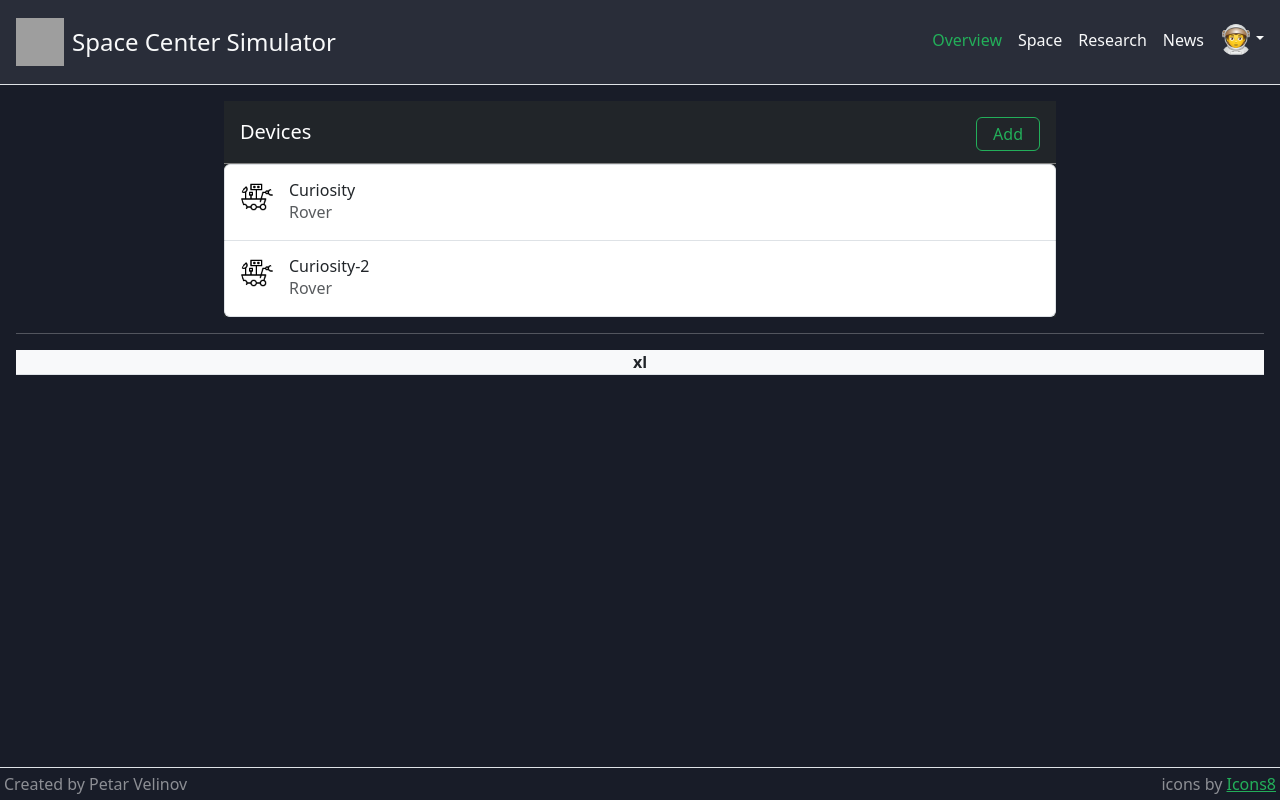
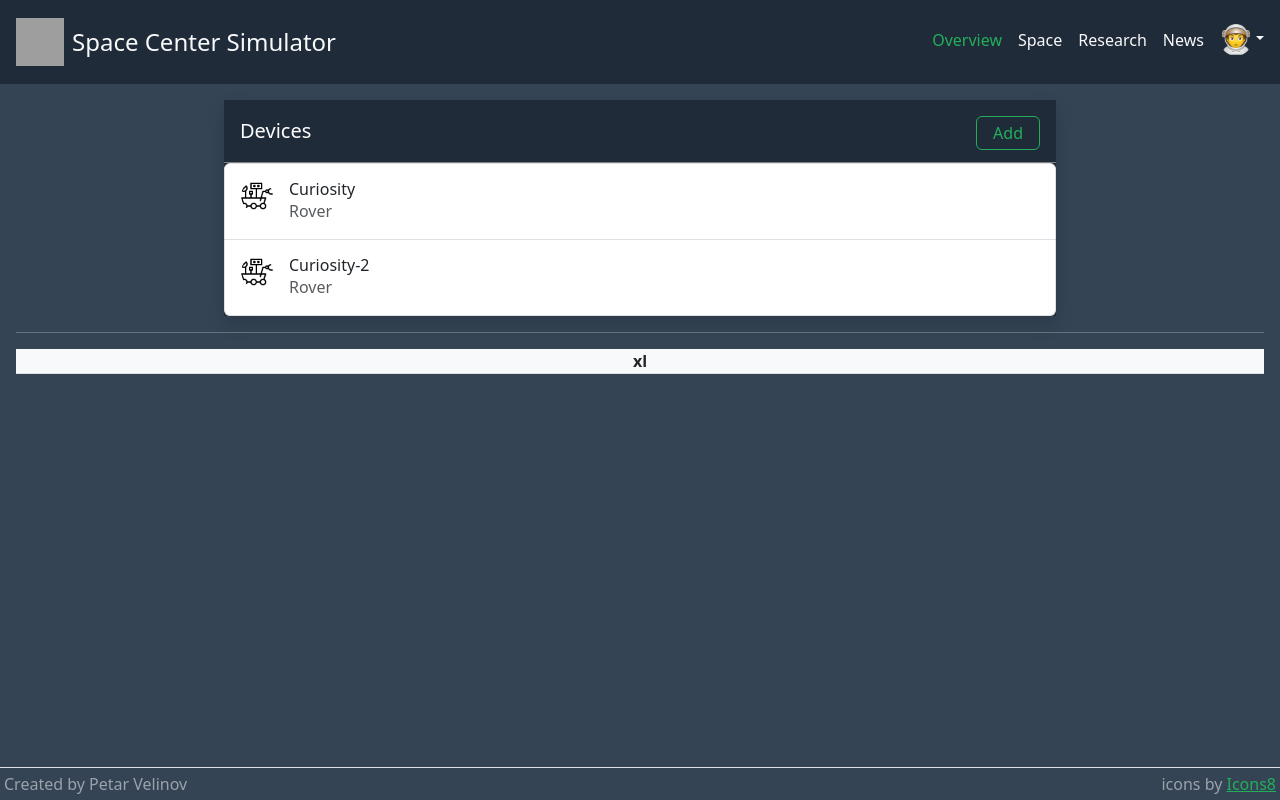
Before and after one commit to RobinJS/SpaceCenter, an Angular app in the folder SpaceCenterPortal/: page /devices in a window 1280 px wide. Built offline with nearby package versions, Linux system fonts and the light colour scheme; grey boxes are pictures that could not be loaded.

Commit message:
added models

```diff
--- a/SpaceCenterPortal/src/app/device-manager/device-manager.component.html
+++ b/SpaceCenterPortal/src/app/device-manager/device-manager.component.html
@@ -1,8 +1,8 @@
 <!-- <div class="d-flex top-0"> -->
-    <section class="bg-dark text-white col-md-8 mx-auto">
+    <section class="text-white col-md-8 mx-auto shadow">
         <div class="section-header p-3">
-            <span class="col fs-5 me-auto">Devices</span>
-            <button class="btn btn-outline-primary px-3 py-1 w-auto col-1 float-end" type="button">Add</button>
+            <span class="fs-5">Devices</span>
+            <button class="btn btn-outline-primary px-3 py-1 w-auto float-end" type="button">Add</button>
         </div>
         <div class="h-auto">
             <ul class="list-group">
--- a/SpaceCenterPortal/src/app/header/header.component.html
+++ b/SpaceCenterPortal/src/app/header/header.component.html
@@ -1,4 +1,4 @@
-<header class="p-3 border-bottom">
+<header class="p-3">
     <!-- <div class="container"> -->
       <div class="d-flex flex-wrap">
        <a href="/" class="d-flex align-items-center me-md-auto link-body-emphasis text-decoration-none">
--- /dev/null
+++ b/SpaceCenterPortal/src/app/models/devices/Rover.ts
@@ -0,0 +1,3 @@
+export class Rover {
+
+}
--- /dev/null
+++ b/SpaceCenterPortal/src/app/models/instruments/Instrument.ts
@@ -0,0 +1,3 @@
+export class Instrument {
+
+}
--- a/SpaceCenterPortal/src/css/styles.css
+++ b/SpaceCenterPortal/src/css/styles.css
@@ -1,14 +1,14 @@
 body {
-  background-color: #181c28;
+  background-color: #344455;
   color: white;
 }
 
 header {
-  background-color: #292d39;
+  background-color: #202b39;
 }
 
 section {
-  background-color: #292d39;
+  background-color: #202b39;
   color: white;
 }
 
--- a/SpaceCenterPortal/src/scss/styles.scss
+++ b/SpaceCenterPortal/src/scss/styles.scss
@@ -1,12 +1,16 @@
-$section-bg: #292d39;
+// $section-bg: #292d39;
+$section-bg: #202b39;
 
 body {
-    background-color: #181c28;
+    background-color: #344455;
+    // background-color: #181c28;
+    // background: rgb(49,94,158);
     color: white;
 }
 
 header {
-    background-color: $section-bg;
+    // background-color: $section-bg;
+    background-color: #202b39;
 }
 
 section {
```
Also changed, not shown: SpaceCenterPortal/src/app/interfaces/IDevice.ts (added, +8 -0 lines), SpaceCenterPortal/src/app/models/devices/Device.ts (added, +20 -0 lines), 1 other file (tests, documents, lock files or other folders).
